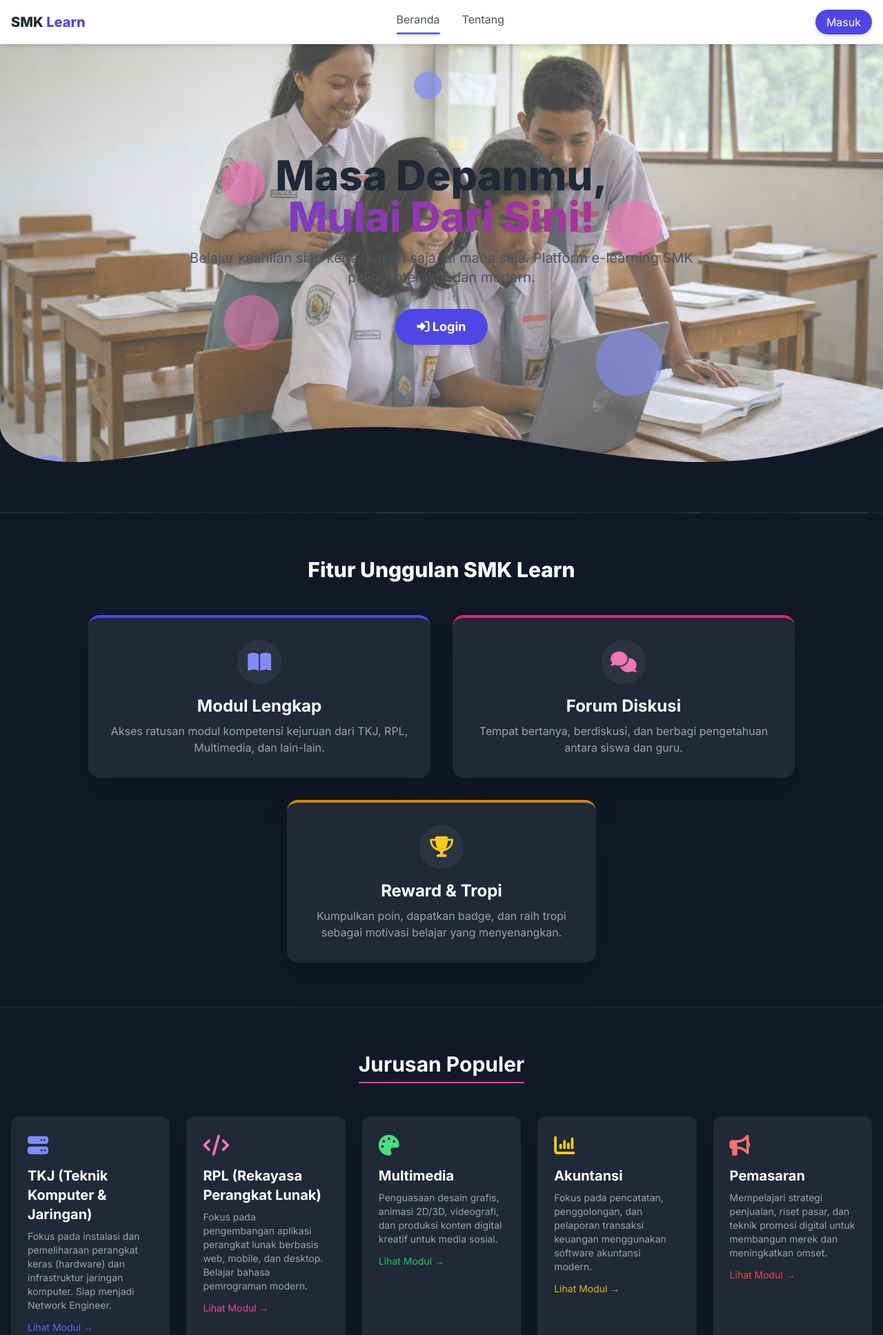
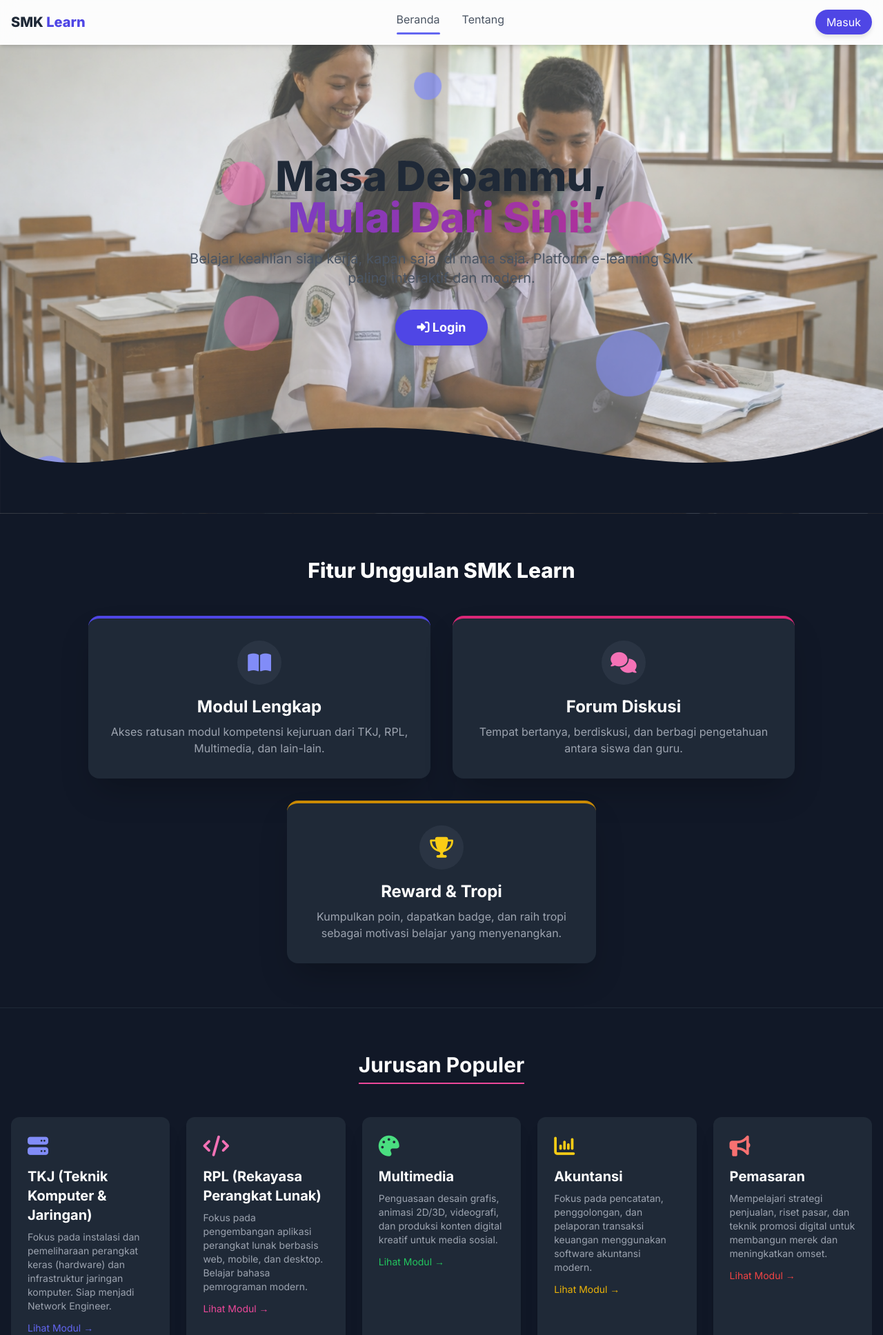
Before and after one commit to hilmy-3218/Traspac_Competition, a PHP site: page /elearning/ in a window 1280 px wide. Shown: the top 1936 px of the page at 69% size. Run offline with PHP 8.4, Linux system fonts and the light colour scheme; some libraries are stand-ins or nearby versions.

Commit message:
Update index.php

```diff
--- a/elearning/index.php
+++ b/elearning/index.php
@@ -17,7 +17,9 @@
     <div id="top-loader" class="fixed top-0 left-0 h-[3px] w-0 bg-blue-600 z-[9999] transition-all duration-300"></div>
 
     <!-- HEADER/NAVIGASI (Tetap Sticky) -->
-    <header class="p-4 bg-white shadow-md sticky top-0 z-50">
+    <header class="p-4 sticky top-0 z-50
+        bg-white/70 backdrop-blur-md
+        shadow-md border-b border-white/30">
         <div class="max-w-7xl mx-auto flex items-center justify-between">
             <!-- Logo -->
             <div class="text-xl font-extrabold text-gray-800 cursor-pointer" onclick="scrollToSection('home-page')">
@@ -383,4 +385,5 @@
     <!-- JavaScript Navigasi, Form Handling, Modal, Scroll Animation dan chat bot -->
     <script src="assets/js/index.js"></script>
 </body>
+
 </html>
```
